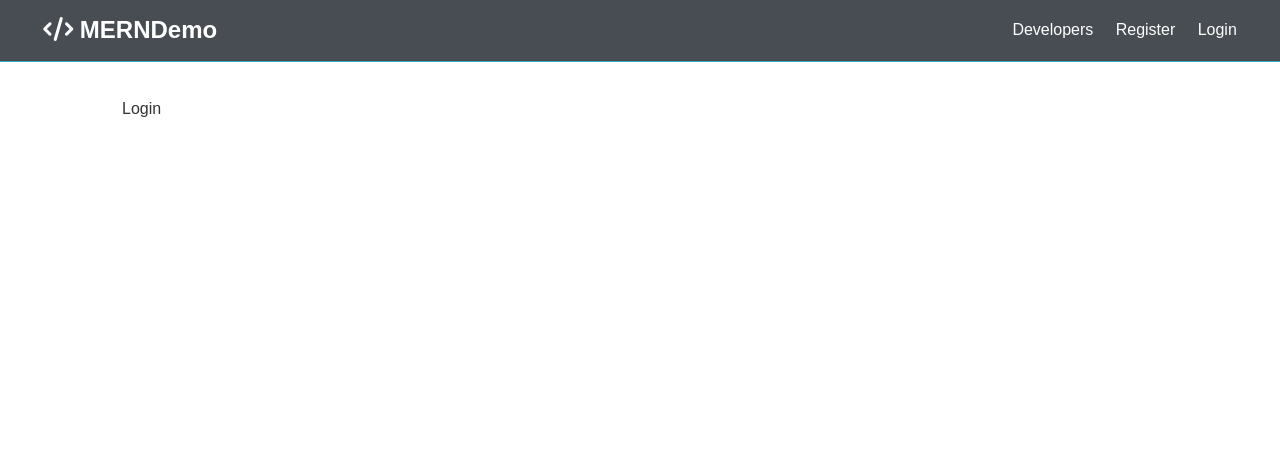
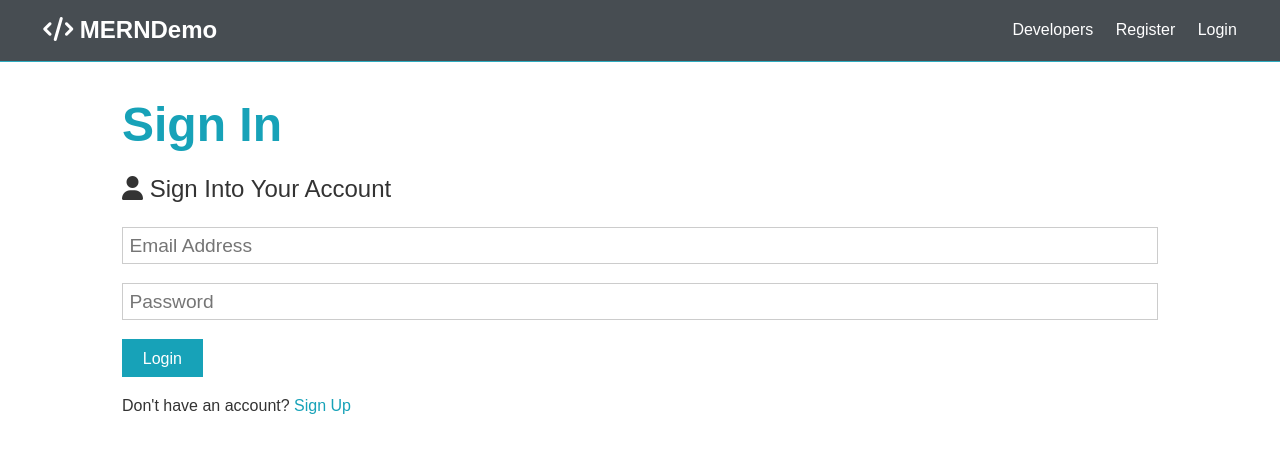
Before and after one commit to apollge/mern_demo, a React (Create React App) app in the folder client/: page /login in a window 1280 px wide. Shown: the top 452 px of the page. Built offline with nearby package versions, Linux system fonts and the light colour scheme; the HTML template or start-up script is replaced by a standard one.

Commit message:
request resgister/login form

```diff
--- a/client/src/components/auth/Login.js
+++ b/client/src/components/auth/Login.js
@@ -1,7 +1,57 @@
-import React from 'react';
+import React, { Fragment, useState } from 'react';
+import { Link } from 'react-router-dom';
 
 const Login = () => {
-  return <div>Login</div>;
+  const [formData, setFormData] = useState({
+    email: '',
+    password: ''
+  });
+
+  const { email, password } = formData;
+
+  const onChange = e =>
+    setFormData({ ...formData, [e.target.name]: e.target.value });
+
+  const onSubmit = async e => {
+    e.preventDefault();
+
+    console.log('Success');
+  };
+
+  return (
+    <Fragment>
+      <h1 className='large text-primary'>Sign In</h1>
+      <p className='lead'>
+        <i className='fas fa-user' /> Sign Into Your Account
+      </p>
+      <form className='form' onSubmit={e => onSubmit(e)}>
+        <div className='form-group'>
+          <input
+            type='email'
+            placeholder='Email Address'
+            name='email'
+            value={email}
+            onChange={e => onChange(e)}
+            required
+          />
+        </div>
+        <div className='form-group'>
+          <input
+            type='password'
+            placeholder='Password'
+            name='password'
+            value={password}
+            onChange={e => onChange(e)}
+            minLength='6'
+          />
+        </div>
+        <input type='submit' className='btn btn-primary' value='Login' />
+      </form>
+      <p className='my-1'>
+        Don't have an account? <Link to='/register'>Sign Up</Link>
+      </p>
+    </Fragment>
+  );
 };
 
 export default Login;
--- a/client/src/components/auth/Register.js
+++ b/client/src/components/auth/Register.js
@@ -1,5 +1,6 @@
 import React, { Fragment, useState } from 'react';
 import { Link } from 'react-router-dom';
+// import axios from 'axios';
 
 const Register = () => {
   const [formData, setFormData] = useState({
@@ -14,12 +15,34 @@
   const onChange = e =>
     setFormData({ ...formData, [e.target.name]: e.target.value });
 
-  const onSubmit = e => {
+  const onSubmit = async e => {
     e.preventDefault();
     if (password !== password2) {
       console.log('Passwords do not match');
     } else {
-      console.log(formData);
+      console.log('Success');
+
+      // const newUser = {
+      //   name,
+      //   email,
+      //   password
+      // };
+
+      // try {
+      //   const config = {
+      //     headers: {
+      //       'Content-Type': 'application/json'
+      //     }
+      //   };
+
+      //   const body = JSON.stringify(newUser);
+
+      //   const res = await axios.post('/api/users', body, config);
+
+      //   console.log(res.data);
+      // } catch (error) {
+      //   console.error(error.response.data);
+      // }
     }
   };
 
```
